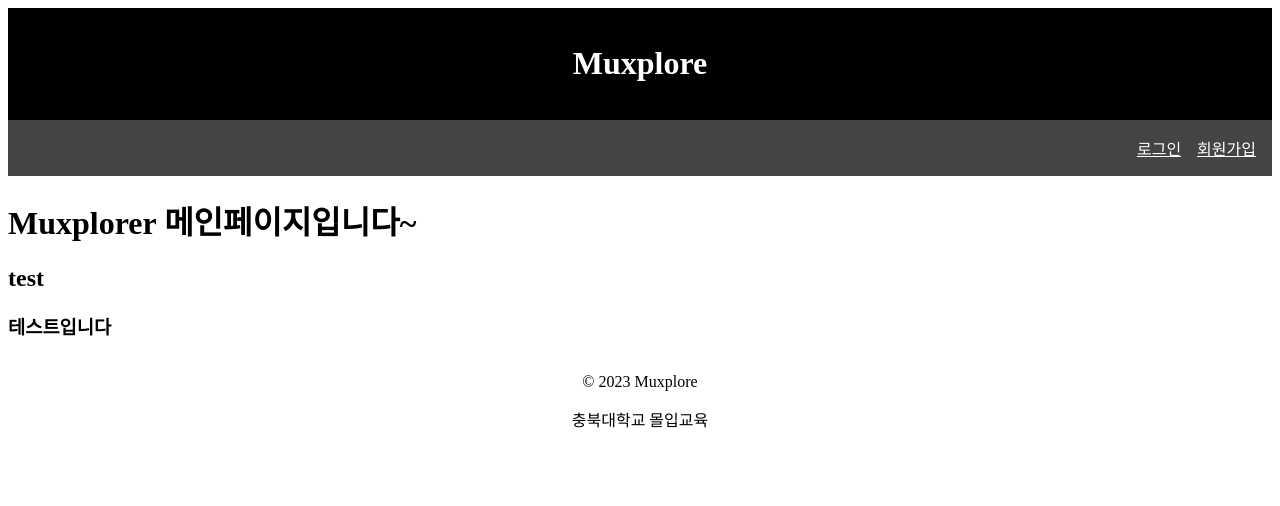
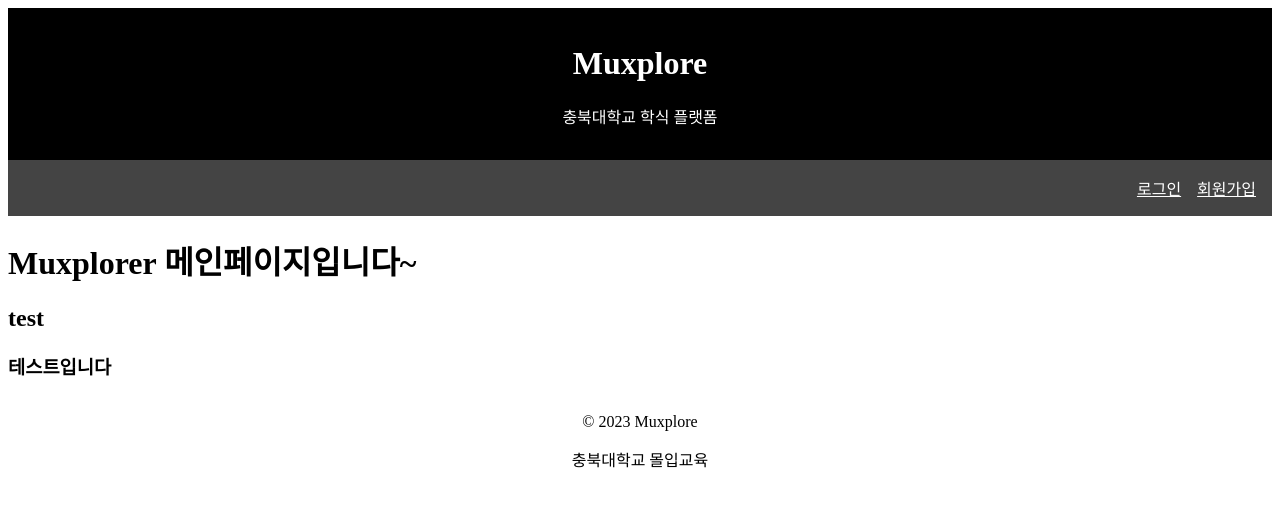
Before and after one commit to chungbukUniv-web-project-team/Muxplorer, a React (Create React App) app in the folder frontend/: page / in a window 1280 px wide. Shown: the top 506 px of the page. Built offline with nearby package versions, Linux system fonts and the light colour scheme.

Commit message:
pull 안떙기고 push (안겹치는 내용)

```diff
--- a/frontend/src/components/header/Header.js
+++ b/frontend/src/components/header/Header.js
@@ -3,6 +3,7 @@ function Header(){
     return(
             <header style={{ backgroundColor: "black", color: "white", textAlign: "center", padding: "1rem" }}>
                 <h1>Muxplore</h1>
+                <p>충북대학교 학식 플랫폼</p>
             </header>
     );
 }
```
